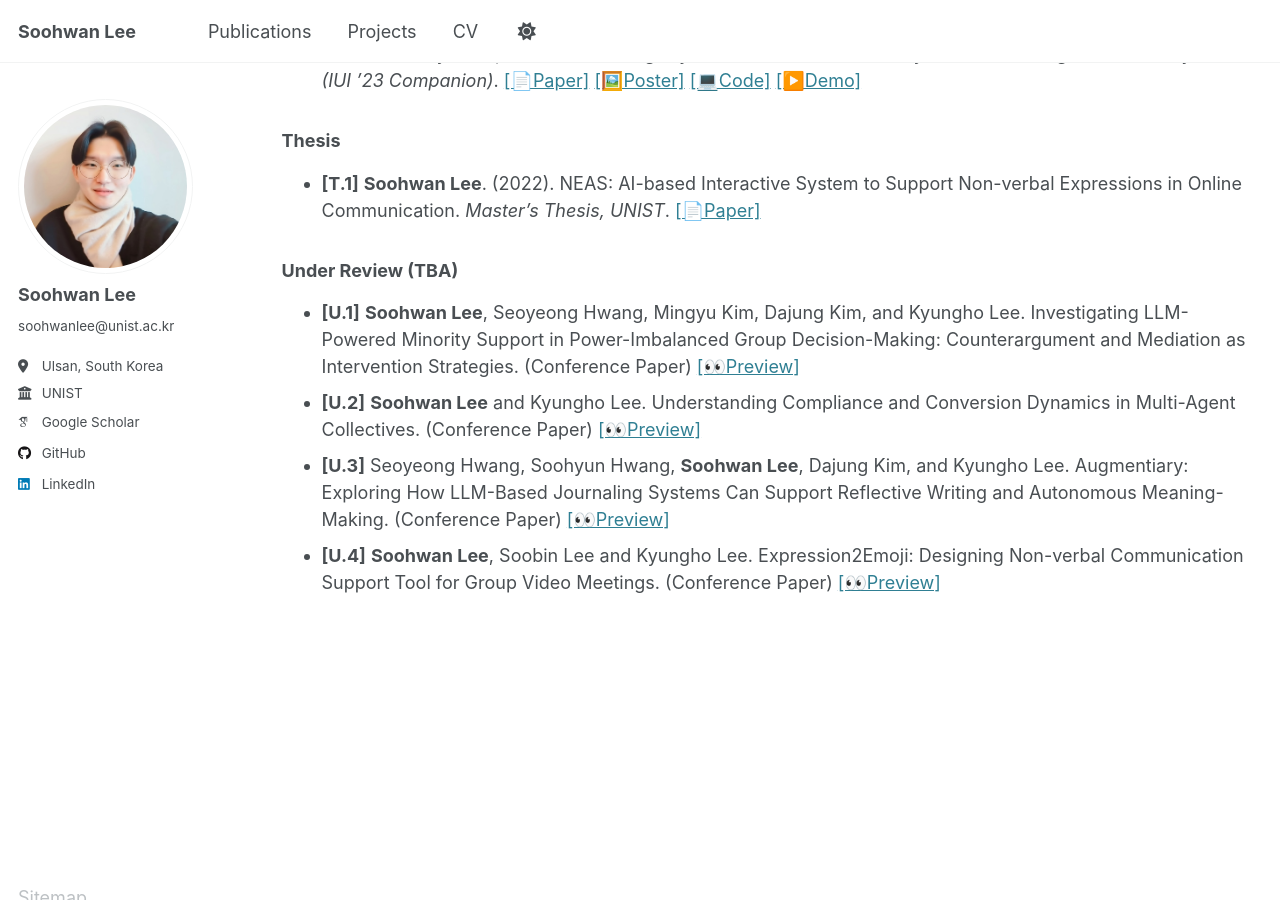
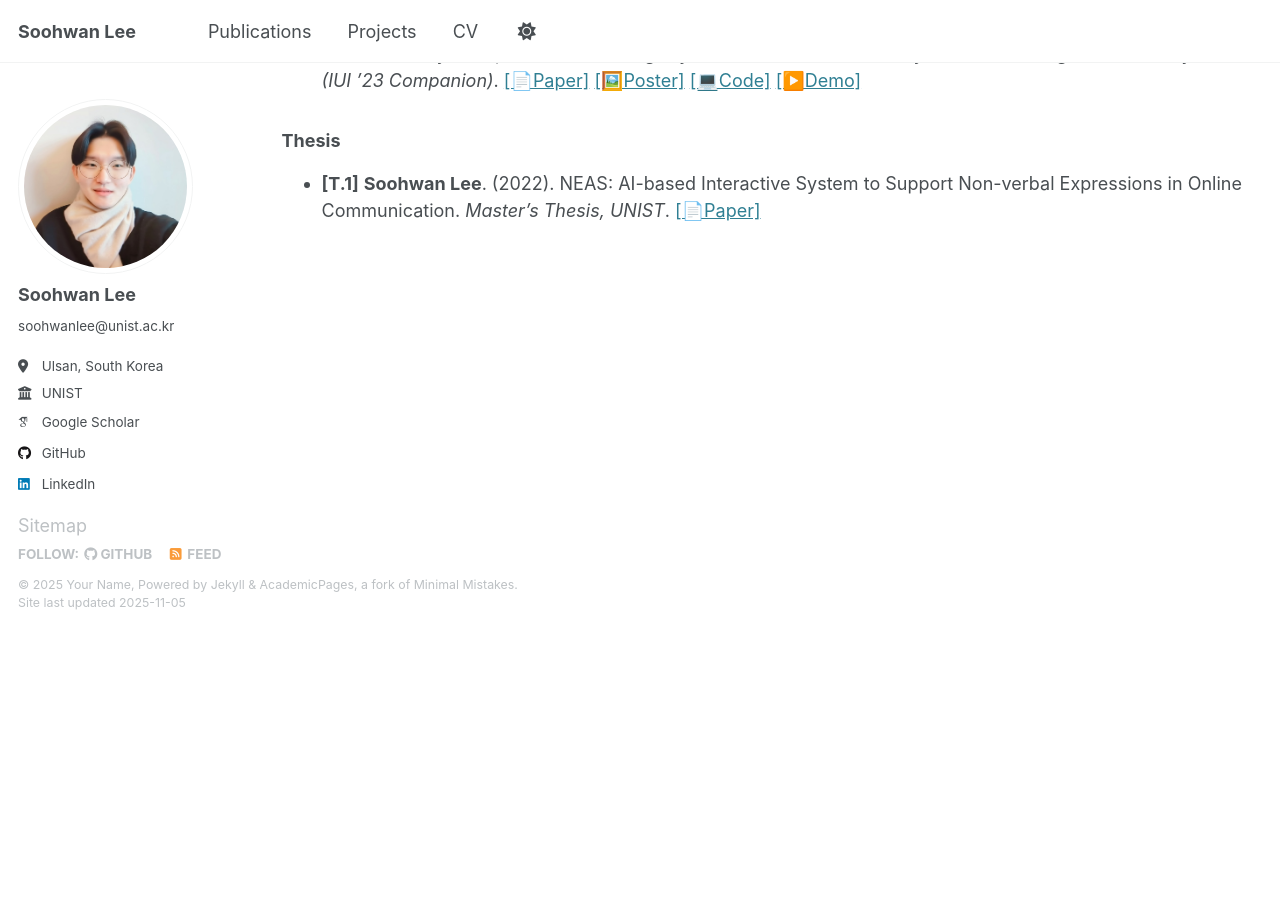
Before and after one commit to Soohwan-Lee/soohwan-lee.github.io, a Jekyll site: the page built from _pages/publications.md, in a window 1280 px wide and 900 px high, scrolled down 1057 px. Built offline with Jekyll 4.4.1, drawn with Linux system fonts in a browser that asks for light colours; some web fonts are replaced; after the commit the page ends 1688 px from its top, so only the background shows below that.

Commit message:
publication list update

```diff
--- a/_pages/publications.md
+++ b/_pages/publications.md
@@ -33,13 +33,3 @@ C = Conference | J = Journal | S = Short paper/poster | T = Thesis | U = Under R
 ### Thesis
 - **[T.1]** **Soohwan Lee**. (2022). NEAS: AI-based Interactive System to Support Non-verbal Expressions in Online Communication. *Master’s Thesis, UNIST*.
 [[📄Paper]](https://unist.dcollection.net/srch/srchDetail/200000604178)
-
-### Under Review (TBA)
-- **[U.1]** **Soohwan Lee**, Seoyeong Hwang, Mingyu Kim, Dajung Kim, and Kyungho Lee. Investigating LLM-Powered Minority Support in Power-Imbalanced Group Decision-Making: Counterargument and Mediation as Intervention Strategies. (Conference Paper)
-[[👀Preview]](/files/CSCW_revision_clear.pdf)
-- **[U.2]** **Soohwan Lee** and Kyungho Lee. Understanding Compliance and Conversion Dynamics in Multi-Agent Collectives. (Conference Paper)
-[[👀Preview]](/files/CHI26-SIMA.pdf)
-- **[U.3]** Seoyeong Hwang, Soohyun Hwang, **Soohwan Lee**, Dajung Kim, and Kyungho Lee. Augmentiary: Exploring How LLM-Based Journaling Systems Can Support Reflective Writing and Autonomous Meaning-Making. (Conference Paper)
-[[👀Preview]](/files/augmentairy.pdf)
-- **[U.4]** **Soohwan Lee**, Soobin Lee and Kyungho Lee. Expression2Emoji: Designing Non-verbal Communication Support Tool for Group Video Meetings. (Conference Paper)
-[[👀Preview]](/files/IASDR25_Expression2Emoji.pdf)
```
